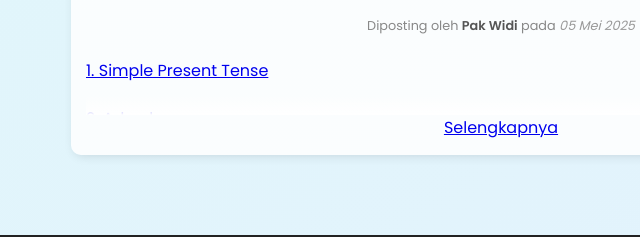
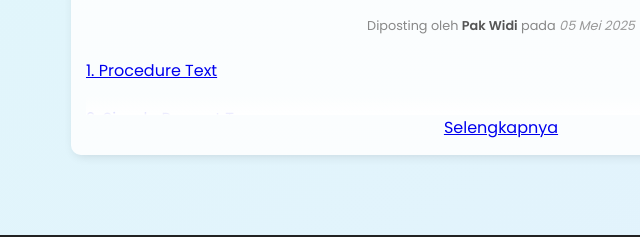
Before and after one commit to classserenity/classserenity.github.io, a plain HTML site: page listmateri.html in a window 1280 px wide. Shown: the part 524-761 px from the top of the page, 139-779 px from the left. Drawn offline with Linux system fonts and the light colour scheme.

Commit message:
Update listmateri.html

```diff
--- a/listmateri.html
+++ b/listmateri.html
@@ -45,10 +45,11 @@
 <div class="post-content">
 
                 <p>
-
-<a href=materi/simple-present-tense.html>1. Simple Present Tense</a>
+<a href=structurept.html>1. Procedure Text</a>
+                    <br><br>
+<a href=materi/simple-present-tense.html>2. Simple Present Tense</a>
 <br><br>
-<a href=materi/simple-present-tense.html>2. Adverb</a>
+<a href=materi/simple-present-tense.html>3. Adverb</a>
 
 </p>
 
```
